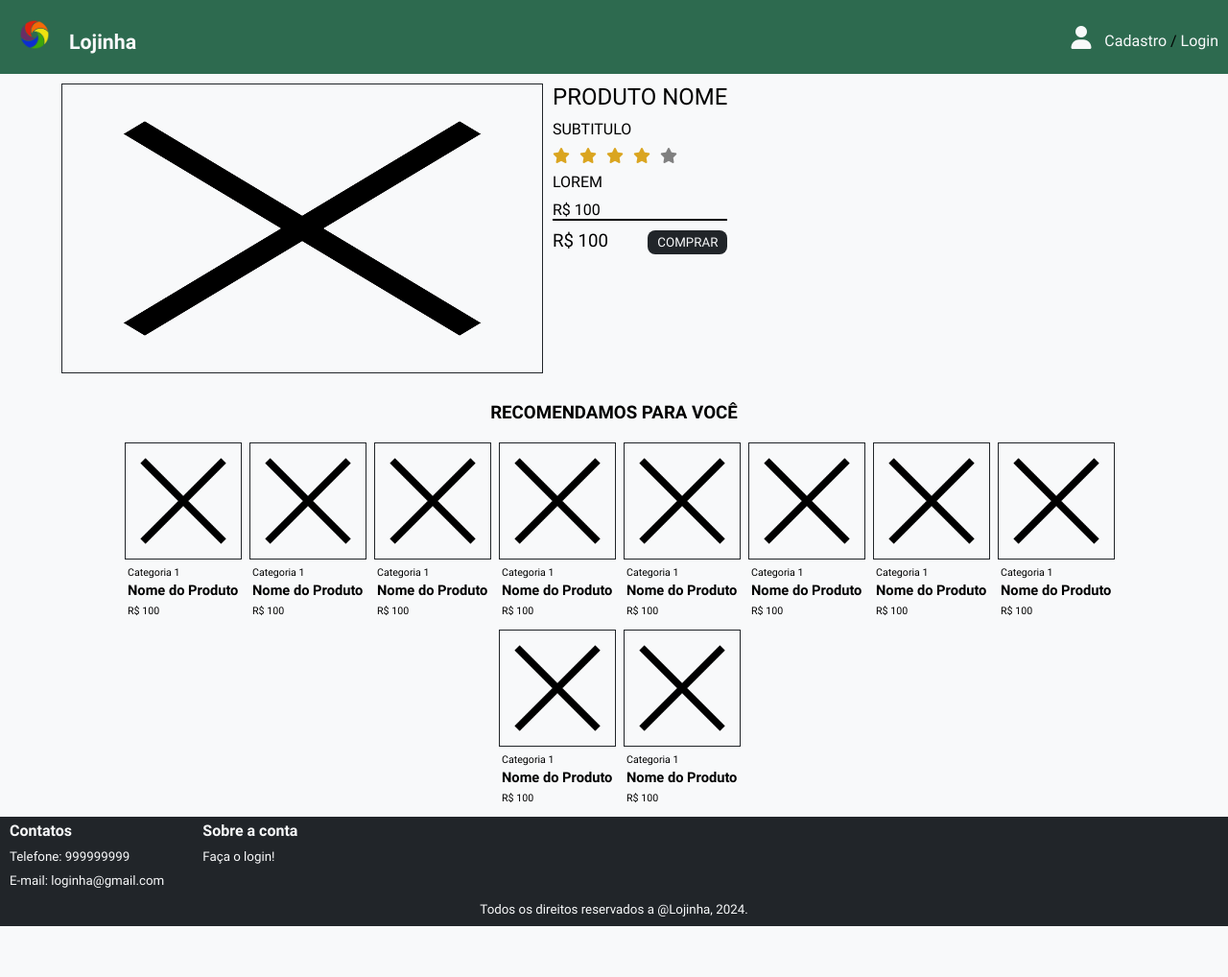
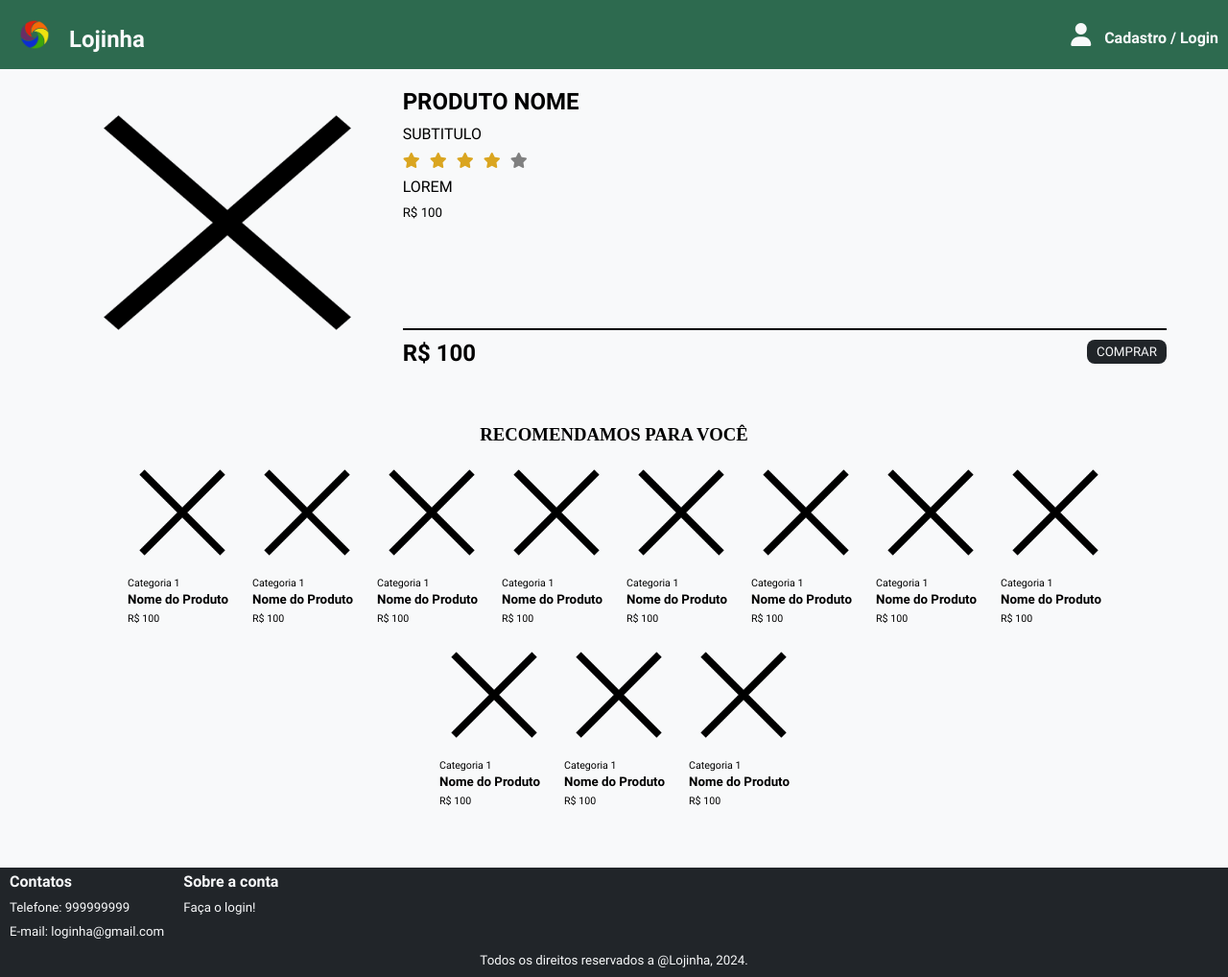
Before and after one commit to CCapparelli/lojinha, a plain HTML site: page src/pages/catalogo/index.html in a window 1280 px wide. Shown: the whole page at 96% size. Before the commit the page ends 965 px from the top, so only its background shows below. Drawn offline with nearby package versions, Linux system fonts and the light colour scheme; a web font is replaced by a local one.

Commit message:
Release
Entrega da atividade/avaliação
Font SUSE
Correções
Refactoring
...

```diff
--- /dev/null
+++ b/src/css/all-e.css
@@ -0,0 +1,137 @@
+h1, h2, h3, h4, h5, h6 {
+   padding: var(--spaceIn);
+   font-family: var(--fontSans2);
+}
+a {
+   color: var(--colorWhitish);
+   text-decoration: none;
+}
+p {
+   padding-top: var(--spaceIn);
+}
+button {
+   margin-top: 10px;
+   padding: 5px var(--spaceIn);
+   color: var(--colorWhitish);
+   border: none;
+   border-radius: 8px;
+   cursor: pointer;
+}
+
+body {
+   width: 100%;
+   height: 100vh;
+
+   display: flex;
+   flex-direction: column;
+   justify-content: start;
+   align-items: center;
+   gap: var(--spaceIn);
+
+   background-color: var(--colorWhitish);
+   animation: bgColor 3s;
+}
+header, footer {
+   width: 100%;
+   display: flex;
+   justify-content: space-around;
+}
+main, section, form {
+   width: 100%;
+   display: flex;
+   flex-direction: column;
+}
+main {
+   width: 90%;
+}
+main img {
+   height: 300px;
+}
+header {
+   background-color: var(--color6);
+   justify-content: space-between;
+   align-items: center;
+   position: sticky;
+   top: 0;
+   z-index: 999999;
+}
+header img {
+   width: 32px;
+   margin: var(--spaceIn);
+   padding: var(--spaceIn);
+   border: none;
+   cursor: pointer;
+}
+header i {
+   font-size: 18pt;
+   padding: var(--spaceIn);
+   cursor: pointer;
+   color: var(--colorWhitish);
+}
+
+.headerLink {
+   color: var(--colorWhitish);
+   font-weight: bold;
+   margin-right: var(--spaceIn);
+}
+.headerLink i {
+  color: var(--colorWhitish);
+}
+.logo {
+   display: flex;
+   justify-content: center;
+   align-items: center;
+   color: var(--colorWhitish);
+   font-weight: bold;
+   font-size: var(--textSizeLXX);
+}
+
+
+footer {
+   flex-direction: column;
+   align-items: center;
+   font-size: var(--textSize);
+   color: var(--colorWhitish);
+   background-color: var(--colorBlackish);
+}
+footer p {
+   padding: var(--spaceIn) 0;
+   /* justify-content: center;
+      unecessary, since body is 'space-between' */
+}
+.footerInfo {
+   width: 100%;
+   display: flex;
+   justify-content: start;
+}
+.footerInfo p {
+   /* margin: 2px 0; */
+   padding: 5px 10px;
+}
+.infoTitle {
+   font-size: 12pt;
+   font-weight: bold;
+}
+.infoLogin:hover {
+   color: var(--color4);
+   text-decoration: underline;
+}
+.infoLogin:active {
+   color: var(--color7);
+}
+
+img:hover {
+   background-color: var(--color3);
+}
+img:active {
+   background-color: var (--colorWB5);
+}
+header img:hover {
+   background-color: var(--color6);
+}
+header a:hover, header i:hover {
+   color: var(--color4);;
+}
+header a:active, header i:active {
+   color: var(--color7);
+}
--- a/src/css/index.css
+++ b/src/css/index.css
@@ -1,145 +1,54 @@
-h1, h2, h3, h4, h5, h6 {
-   padding: var(--spaceIn);
-}
-a {
-   color: var(--colorWhitish);
-   text-decoration: none;
-}
-p {
-   padding-top: var(--spaceIn);
-}
-button {
-   margin-top: 10px;
-   padding: 5px var(--spaceIn);
-   color: var(--colorWhitish);
-   border: none;
-   border-radius: 8px;
-   cursor: pointer;
-}
-
-body {
-   width: 100%;
-   height: 100vh;
-   display: flex;
-   flex-direction: column;
-   justify-content: start;
-   background-color: var(--colorWhitish);
-   align-items: center;
-   animation: bgColor 3s;
-   gap: var(--spaceIn)
-}
-header, footer, main, section, form, .footerInfo {
-   width: 100%;
-   display: flex;
-   justify-content: space-around;
-}
-header {
-   background-color: var(--color6);
-   justify-content: space-between;
-   align-items: center;
-   position: sticky;
-   top: 0;
-   z-index: 999999;
-}
-footer {
-   font-size: 10pt;
-   color: var(--colorWhitish);
-   background-color: var(--colorBlackish);
-}
-footer {
-   flex-direction: column;
-   align-items: center;
-}
-footer p {
-   padding: var(--spaceIn) 0;
-   /* justify-content: center;
-      unecessary, since body is 'space-between' */
-}
-
-
-.infoTitle {
-   font-size: 12pt;
-   font-weight: bold;
-}
-.logoInfo {
-   display: flex;
-   flex-direction: row;
-   align-items: center;
-   color: var(--colorWhitish);
-   font-weight: bold;
-   font-size: 16pt;
-}
-.footerInfo {
-   width: 100%;
-   height: auto;
-   background-color: var(--colorBlackish);
-   justify-content: start;
-   gap: 20px;
-}
-.footerInfo p {
-   /* margin: 2px 0; */
-   padding: 5px 10px;
-}
-header img {
-   width: 32px;
-   margin: var(--spaceIn);
-   padding: var(--spaceIn);
-   border: none;
-   cursor: pointer;
-}
-header i {
-   font-size: 18pt;
-   padding: var(--spaceIn);
-   cursor: pointer;
-   color: var(--colorWhitish);
-}
-header a:hover, header i:hover, infoLogin:hover {
-   color: var(--color4);;
-}
-header a:active, header i:active, infoLogin:active {
-   color: var(--color7);
-}
-.headerLink {
-    margin-right: var(--spaceIn);
-}
-.headerLink i {
-   color: var(--colorWhitish);
-}
-
-main {
-   width: 90%;
-   flex-direction: column;
-   justify-content: center;
-   align-items: center;
-   gap: var(--spaceIn);
-}
-main img {
-   margin: 0 50px;
-   width: 100%;
-   height: 200px;
-   border: .5px solid var(--colorBlackish);
-}
-
-.banner, banner a {
-   width: 100%;
-   margin: 0;
-   padding: 0;
-   width: 100%;
-}
 .banner a, .banner a img {
    margin: 0;
    width: 100%;
 }
+
 .products, .offers, .categories, .categoryCards {
    width: 100%;
    flex-direction: column;
    align-items: center;
-   /* background-color: lime; */
    gap:0;
 }
+
+.products {
+   width: 100%;
+   justify-content: center;
+   gap: 0;
+   margin-bottom: var(--spaceIn);
+}
+.prodImages {
+   width: 100%;
+   display: flex;
+   justify-content: center;
+   gap:0;
+}
+.prodImagesLeft {
+   display: flex;
+   justify-content: start;
+   gap:0;
+}
+.prodImagesRight {
+   display: flex;
+   flex-direction: column;
+   justify-content: start;
+   gap: 0;
+}
+.prodImage {
+   margin: 0;
+   width: 200px;
+   height: 200px;
+}
+.prodImageIn  {
+   margin: 0;
+   padding: 0;
+   width: 200px;
+   height: 100px;
+}
+
 .categories {
    flex-direction: row;
    gap: 10px;
+   margin-bottom: var(--spaceIn);
 }
 .categoriesList ul li {
    list-style: none;
@@ -180,52 +89,18 @@ main img {
    font-size: 8pt;
 }
 
-.products {
-   width: 100%;
-   justify-content: center;
-   gap: 0;
-   margin-bottom: var(--spaceIn);
-}
-.prodImages {
-   width: 100%;
-   display: flex;
-   justify-content: center;
-   gap:0;
-}
-.prodImagesLeft {
-   display: flex;
-   justify-content: start;
-   gap:0;
-}
-.prodImagesRight {
-   display: flex;
-   flex-direction: column;
-   justify-content: start;
-   gap: 0;
-}
-
-.prodImage {
-   margin: 0;
-   width: 200px;
-   height: 200px;
-}
-.prodImageIn  {
-   margin: 0;
-   padding: 0;
-   width: 200px;
-   height: 100px;
-}
-
 .offers {
    height: auto;
+   margin-bottom: var(--spaceIn);
 }
 .offerCards{
    display: flex;
+   flex-wrap: wrap;
    flex-direction: row;
-   height: 300px;
    gap: var(--spaceIn);
-   flex-wrap: wrap;
-   font-size: 10pt;
+
+   padding-bottom: var(--spaceIn);
+   font-size: var(--textSize);
 }
 .offerCard {
    display: flex;
@@ -247,15 +122,9 @@ main img {
    text-align: center;
 }
 
-img:hover, .offerCard:hover {
-   background-color: var(--color3);
-}
-img:active {
-   background-color: var (--colorWB5);
-}
 .offerCard:hover {
    animation: swing 1s;
 }
-header img:hover {
-   background-color: var(--color6);
+.offerCard:hover {
+  background-color: var(--color3);
 }
--- a/src/css/all.css
+++ b/src/css/root.css
@@ -85,6 +85,7 @@
     --textSizeS: 8pt;
     --textSizeL: 12pt;
     --textSizeLX: 14pt;
+    --textSizeLXX: 18pt;
 
     --iconSize: 32px;
     --iconSizeS: 24px;
--- a/src/pages/catalogo/css/index.css
+++ b/src/pages/catalogo/css/index.css
@@ -1,14 +1,17 @@
 body {
    animation: none;
 }
-.itemInfo .itemDetails, .itemStars, .sugestions, .sugestionCards {
+
+
+.itemInfo, .itemDetails, .itemStars {
     width: 100%;
+    display: flex;
     flex-direction: column;
     justify-content: center;
     align-items: center;
-    gap:0;
+    gap: 0;
  }
- .item, .itemStars, .itemFooter, .sugestions {
+.item, .itemStars, .itemFooter {
     width: 100%;
     display: flex;
     flex-direction: row;
@@ -24,20 +27,19 @@ body {
    border-top: 2px solid black;
    justify-content: space-between;
  }
- .itemFooter p {
-   font-size: 14pt;
+ .itemName, .itemFooter p {
+   font-size: var(--textSizeLXX);
+   font-weight: bold;
  }
- .itemName {
-   padding: 0;
+ .itemPrice {
+   font-size: var(--textSize);
  }
  .item img {
    margin: 0;
    width: 500px;
    height: 300px;
  }
-.itemName {
-   font-size: 18pt;
-}
+
 .itemStars {
    color: var(--colorGray);
    padding-top: var(--spaceIn);
@@ -48,38 +50,52 @@ body {
  .itemFooter button {
    background-color: var(--colorBlackish);
  }
+ .itemDetails {
+   justify-content: start;
+   align-items: start;
+ }
 
-.sugestionCards {
+ .suggestions {
+   width: 100%;
+   padding: var(--spaceOut) 0;
+   display: flex;
+   flex-direction: column;
+   justify-content: center;
+   align-items: center;
+}
+.suggestionCards {
+    width: 100%;
     padding-left: 10px;
     display: flex;
     flex-direction: row;
+    flex-wrap: wrap;
     justify-content: center;
-    gap: 10px;
-    flex-wrap: wrap;
+    align-items: center;
+    gap: var(--spaceIn);
  }
- .sugestionCard {
+ .suggestionCard {
     width: 120px;
  }
- .sugestionCardImage {
+ .suggestionCardImage {
     margin: 0;
     width: 120px;
     height: 120px;
 
  }
- .sugestionCardCatName {
+ .suggestionCardCatName {
     width: 120px;
     padding: 3px;
-    font-size: 8pt;
+    font-size: var(--textSizeS);
  }
- .sugestionCardProdName {
+ .suggestionCardProdName {
     width: 120px;
     padding: 3px;
     padding-top: 0;
-    font-size: 11pt;
+    font-size: var(--textSize);
     font-weight: bold;
  }
- .sugestionCardPrice {
+ .suggestionCardPrice {
     width: 120px;
     padding: 3px;
-    font-size: 8pt;
+    font-size: var(--textSizeS);
  }
--- a/src/pages/catalogo/index.html
+++ b/src/pages/catalogo/index.html
@@ -2,8 +2,8 @@
 <html lang="pt-br">
 <head>
     <meta charset="UTF-8">
-    <link rel="stylesheet" href="../../css/all.css">
-    <link rel="stylesheet" href="../../css/index.css">
+    <link rel="stylesheet" href="../../css/root.css">
+    <link rel="stylesheet" href="../../css/all-e.css">
     <link rel="stylesheet" href="css/index.css">
     <!-- fonts from google (SUSE e Protest Guerrilla) -->
     <link rel="preconnect" href="https://fonts.googleapis.com">
@@ -21,7 +21,7 @@
 </head>
 <body>
     <header>
-        <div class="logoInfo">
+        <div class="logo">
             <a href="../../../"><img class="logo" src="../../img/logo.png" alt="logo" title="logo"></a>
             <p>Lojinha</p>
         </div>
@@ -32,7 +32,6 @@
     </header>
 
     <main>
-
         <section class="item">
             <img src="../../img/black-x.png" alt="imagem" title="imagem">
             <div class="itemInfo">
@@ -56,72 +55,77 @@
             </div>
         </section>
 
-        <section class="sugestions"></section>
+        <section class="suggestions">
             <h3>RECOMENDAMOS PARA VOCÊ</h3>
-            <div class="sugestionCards">
-                <div class="sugestionCard">
-                    <a href="#"><img class="sugestionCardImage" src="../../img/black-x.png" alt="imagem" title="imagem"></a>
-                    <p class="sugestionCardCatName">Categoria 1</p>
-                    <p class="sugestionCardProdName">Nome do Produto</p>
-                    <p class="sugestionCardPrice">R$ 100</p>
+            <div class="suggestionCards">
+                <div class="suggestionCard">
+                    <a href="#"><img class="suggestionCardImage" src="../../img/black-x.png" alt="imagem" title="imagem"></a>
+                    <p class="suggestionCardCatName">Categoria 1</p>
+                    <p class="suggestionCardProdName">Nome do Produto</p>
+                    <p class="suggestionCardPrice">R$ 100</p>
                 </div>
-                <div class="sugestionCard">
-                    <a href="#"><img class="sugestionCardImage" src="../../img/black-x.png" alt="imagem" title="imagem"></a>
-                    <p class="sugestionCardCatName">Categoria 1</p>
-                    <p class="sugestionCardProdName">Nome do Produto</p>
-                    <p class="sugestionCardPrice">R$ 100</p>
+                <div class="suggestionCard">
+                    <a href="#"><img class="suggestionCardImage" src="../../img/black-x.png" alt="imagem" title="imagem"></a>
+                    <p class="suggestionCardCatName">Categoria 1</p>
+                    <p class="suggestionCardProdName">Nome do Produto</p>
+                    <p class="suggestionCardPrice">R$ 100</p>
                 </div>
-                <div class="sugestionCard">
-                    <a href="#"><img class="sugestionCardImage" src="../../img/black-x.png" alt="imagem" title="imagem"></a>
-                    <p class="sugestionCardCatName">Categoria 1</p>
-                    <p class="sugestionCardProdName">Nome do Produto</p>
-                    <p class="sugestionCardPrice">R$ 100</p>
+                <div class="suggestionCard">
+                    <a href="#"><img class="suggestionCardImage" src="../../img/black-x.png" alt="imagem" title="imagem"></a>
+                    <p class="suggestionCardCatName">Categoria 1</p>
+                    <p class="suggestionCardProdName">Nome do Produto</p>
+                    <p class="suggestionCardPrice">R$ 100</p>
                 </div>
-                <div class="sugestionCard">
-                    <a href="#"><img class="sugestionCardImage" src="../../img/black-x.png" alt="imagem" title="imagem"></a>
-                    <p class="sugestionCardCatName">Categoria 1</p>
-                    <p class="sugestionCardProdName">Nome do Produto</p>
-                    <p class="sugestionCardPrice">R$ 100</p>
+                <div class="suggestionCard">
+                    <a href="#"><img class="suggestionCardImage" src="../../img/black-x.png" alt="imagem" title="imagem"></a>
+                    <p class="suggestionCardCatName">Categoria 1</p>
+                    <p class="suggestionCardProdName">Nome do Produto</p>
+                    <p class="suggestionCardPrice">R$ 100</p>
                 </div>
-                <div class="sugestionCard">
-                    <a href="#"><img class="sugestionCardImage" src="../../img/black-x.png" alt="imagem" title="imagem"></a>
-                    <p class="sugestionCardCatName">Categoria 1</p>
-                    <p class="sugestionCardProdName">Nome do Produto</p>
-                    <p class="sugestionCardPrice">R$ 100</p>
+                <div class="suggestionCard">
+                    <a href="#"><img class="suggestionCardImage" src="../../img/black-x.png" alt="imagem" title="imagem"></a>
+                    <p class="suggestionCardCatName">Categoria 1</p>
+                    <p class="suggestionCardProdName">Nome do Produto</p>
+                    <p class="suggestionCardPrice">R$ 100</p>
                 </div>
-                <div class="sugestionCard">
-                    <a href="#"><img class="sugestionCardImage" src="../../img/black-x.png" alt="imagem" title="imagem"></a>
-                    <p class="sugestionCardCatName">Categoria 1</p>
-                    <p class="sugestionCardProdName">Nome do Produto</p>
-                    <p class="sugestionCardPrice">R$ 100</p>
+                <div class="suggestionCard">
+                    <a href="#"><img class="suggestionCardImage" src="../../img/black-x.png" alt="imagem" title="imagem"></a>
+                    <p class="suggestionCardCatName">Categoria 1</p>
+                    <p class="suggestionCardProdName">Nome do Produto</p>
+                    <p class="suggestionCardPrice">R$ 100</p>
                 </div>
-                <div class="sugestionCard">
-                    <a href="#"><img class="sugestionCardImage" src="../../img/black-x.png" alt="imagem" title="imagem"></a>
-                    <p class="sugestionCardCatName">Categoria 1</p>
-                    <p class="sugestionCardProdName">Nome do Produto</p>
-                    <p class="sugestionCardPrice">R$ 100</p>
+                <div class="suggestionCard">
+                    <a href="#"><img class="suggestionCardImage" src="../../img/black-x.png" alt="imagem" title="imagem"></a>
+                    <p class="suggestionCardCatName">Categoria 1</p>
+                    <p class="suggestionCardProdName">Nome do Produto</p>
+                    <p class="suggestionCardPrice">R$ 100</p>
                 </div>
-                <div class="sugestionCard">
-                    <a href="#"><img class="sugestionCardImage" src="../../img/black-x.png" alt="imagem" title="imagem"></a>
-                    <p class="sugestionCardCatName">Categoria 1</p>
-                    <p class="sugestionCardProdName">Nome do Produto</p>
-                    <p class="sugestionCardPrice">R$ 100</p>
+                <div class="suggestionCard">
+                    <a href="#"><img class="suggestionCardImage" src="../../img/black-x.png" alt="imagem" title="imagem"></a>
+                    <p class="suggestionCardCatName">Categoria 1</p>
+                    <p class="suggestionCardProdName">Nome do Produto</p>
+                    <p class="suggestionCardPrice">R$ 100</p>
                 </div>
-                <div class="sugestionCard">
-                    <a href="#"><img class="sugestionCardImage" src="../../img/black-x.png" alt="imagem" title="imagem"></a>
-                    <p class="sugestionCardCatName">Categoria 1</p>
-                    <p class="sugestionCardProdName">Nome do Produto</p>
-                    <p class="sugestionCardPrice">R$ 100</p>
+                <div class="suggestionCard">
+                    <a href="#"><img class="suggestionCardImage" src="../../img/black-x.png" alt="imagem" title="imagem"></a>
+                    <p class="suggestionCardCatName">Categoria 1</p>
+                    <p class="suggestionCardProdName">Nome do Produto</p>
+                    <p class="suggestionCardPrice">R$ 100</p>
                 </div>
-                <div class="sugestionCard">
-                    <a href="#"><img class="sugestionCardImage" src="../../img/black-x.png" alt="imagem" title="imagem"></a>
-                    <p class="sugestionCardCatName">Categoria 1</p>
-                    <p class="sugestionCardProdName">Nome do Produto</p>
-                    <p class="sugestionCardPrice">R$ 100</p>
+                <div class="suggestionCard">
+                    <a href="#"><img class="suggestionCardImage" src="../../img/black-x.png" alt="imagem" title="imagem"></a>
+                    <p class="suggestionCardCatName">Categoria 1</p>
+                    <p class="suggestionCardProdName">Nome do Produto</p>
+                    <p class="suggestionCardPrice">R$ 100</p>
+                </div>
+                <div class="suggestionCard">
+                    <a href="#"><img class="suggestionCardImage" src="../../img/black-x.png" alt="imagem" title="imagem"></a>
+                    <p class="suggestionCardCatName">Categoria 1</p>
+                    <p class="suggestionCardProdName">Nome do Produto</p>
+                    <p class="suggestionCardPrice">R$ 100</p>
                 </div>
             </div>
         </section>
-
     </main>
 
     <footer class="footer">
@@ -133,7 +137,7 @@
             </div>
             <div>
                 <p class="infoTitle">Sobre a conta</p>
-                <p><a href="../login/">Faça o login!</a></p>
+                <p><a class="infoLogin" href="../login/">Faça o login!</a></p>
             </div>
         </div>
         <div>
```
Also changed, not shown: index.html (+6 -5 lines), src/pages/login/cadastro.html (+4 -4 lines), src/pages/login/index.html (+4 -4 lines).
